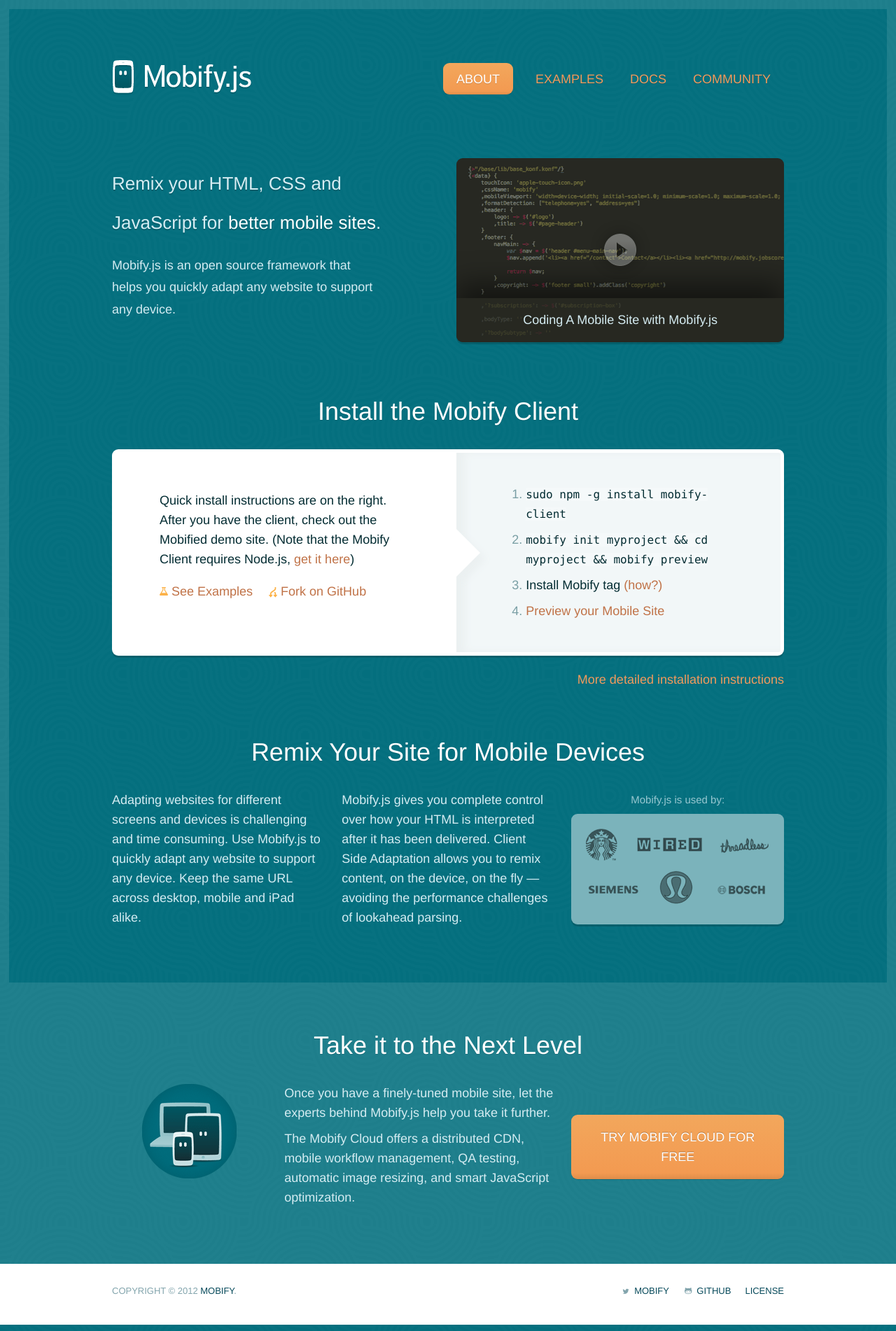
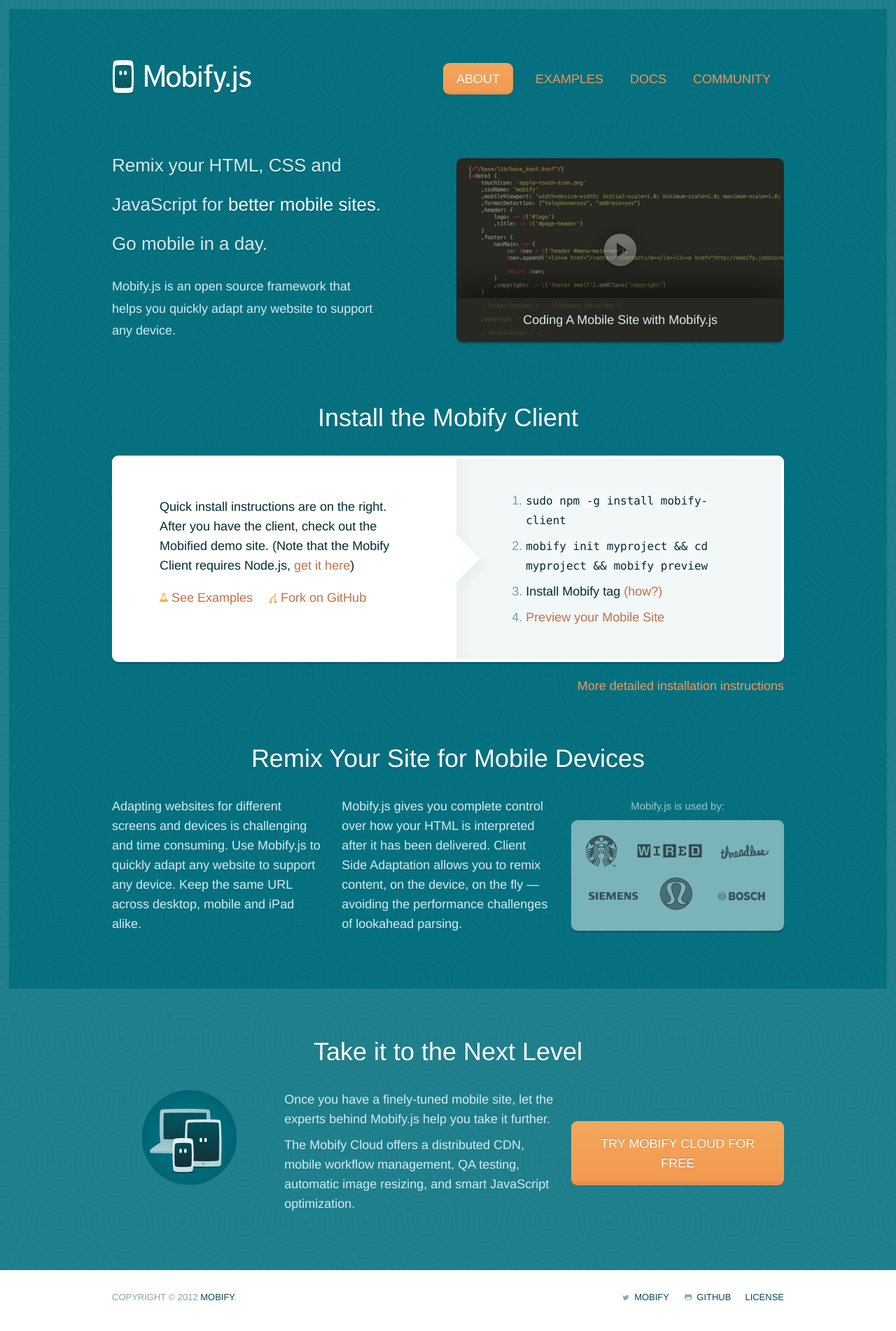
Before and after one commit to mobify/mobifyjs, a Jekyll site: the page built from www/index.html, in a window 1280 px wide. Shown: the whole page at 70% size. Built offline with Jekyll 4.4.1, drawn with Linux system fonts in a browser that asks for light colours; nearby versions of some CDN libraries.

Commit message:
Lead-in statement wording update

```diff
--- a/www/index.html
+++ b/www/index.html
@@ -7,7 +7,7 @@
 <div class="row-fluid intro">
     <div class="span5 video-intro">
         <p class="lead">
-            Remix your HTML, CSS and JavaScript for <strong>better mobile sites</strong>.
+            Remix your HTML, CSS and JavaScript for <strong>better mobile sites</strong>. Go mobile in a day.
         </p>
         <p class="lead-mini">
             Mobify.js is an open source framework that helps you quickly adapt any website to support any device.
--- a/www/static/css/ui-dev.css
+++ b/www/static/css/ui-dev.css
@@ -518,7 +518,6 @@
 	.lead strong {
 		padding: 0;
 		background: none;
-		white-space: nowrap;
 	}
 .lead-mini {
 	line-height: 1.75em;
@@ -743,7 +742,6 @@
 }
 @media (min-width: 768px) {
 	.lead {
-		padding-top: 1em;
 		text-align: left;
 	}
 	.next-level .graphic img {
```
